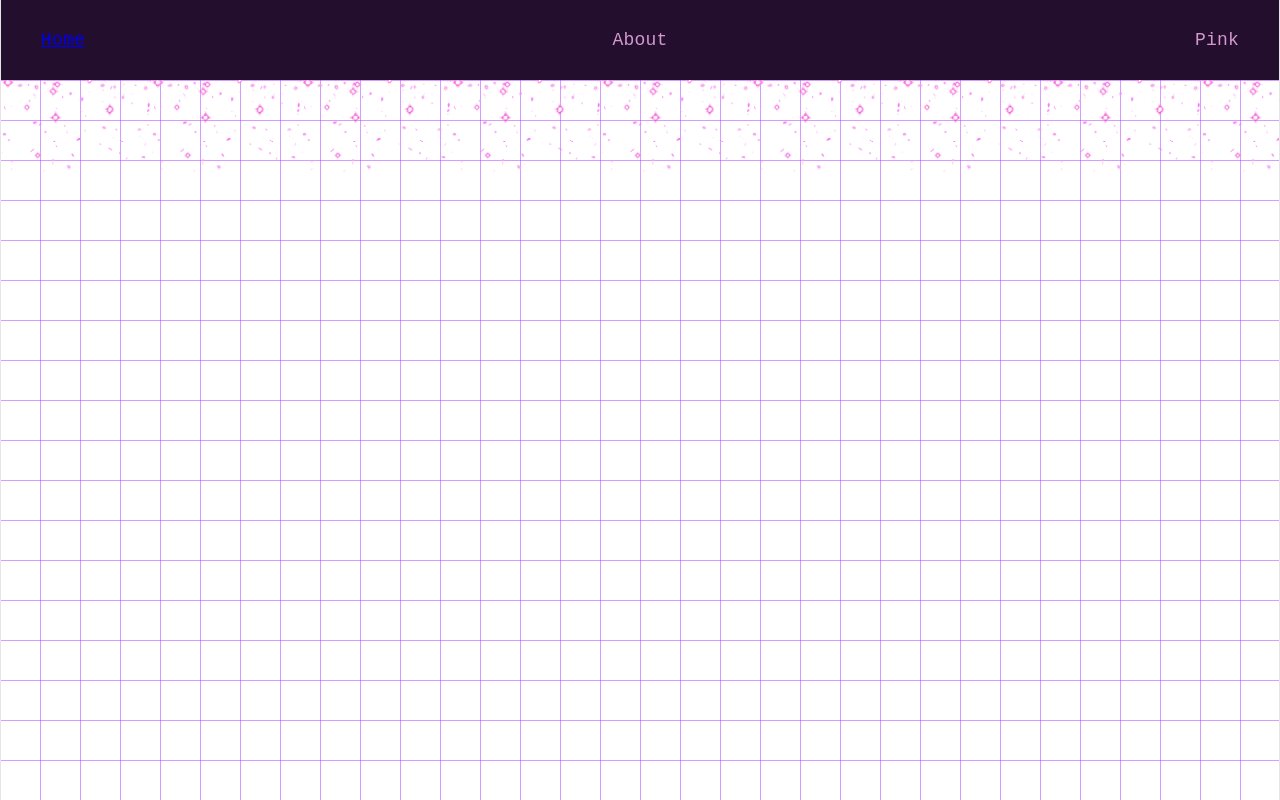
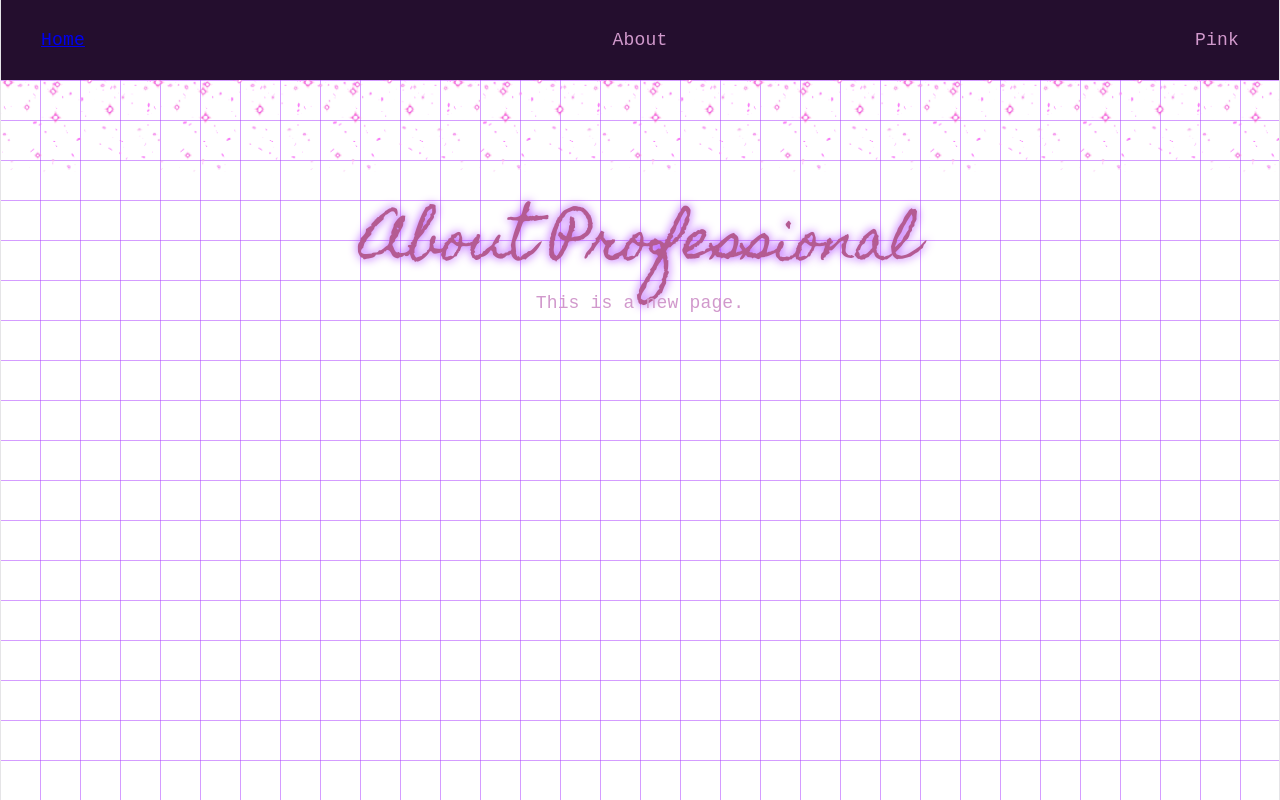
Before and after one commit to Raehale/2000s-website, a Vue app: page /professional-about in a window 1280 px wide. Before the commit this address had no page. Built offline with nearby package versions, Linux system fonts and the light colour scheme; a web font is replaced by a local one.

Commit message:
created professional about page

```diff
--- a/src/router/index.js
+++ b/src/router/index.js
@@ -2,10 +2,12 @@ import { createRouter, createWebHistory } from 'vue-router'
 // import HomeView from '../views/HomeView.vue'
 import Home from '../views/Home.vue';
 import PersonalAbout from '../views/PersonalAbout.vue';
+import ProfessionalAbout from '../views/ProfessionalAbout.vue';
 
 const routes = [
   { path: '/', component: Home },
-  { path: '/personal-about', component: PersonalAbout }
+  { path: '/personal-about', component: PersonalAbout },
+  { path: '/professional-about', component: ProfessionalAbout }
 ];
 
 const router = createRouter({
--- /dev/null
+++ b/src/views/ProfessionalAbout.vue
@@ -0,0 +1,19 @@
+<script setup>
+</script>
+
+<template>
+  <div class="about-page">
+    <h1>About Professional</h1>
+    <p>This is a new page.</p>
+  </div>
+</template>
+
+<script setup>
+// Your JavaScript logic here
+</script>
+
+<style scoped>
+.about-page {
+  padding: 20px;
+}
+</style>
```
